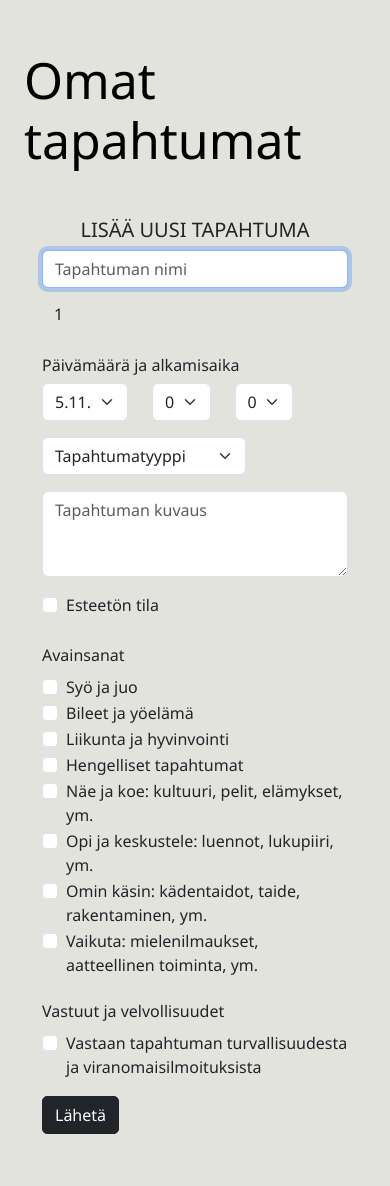
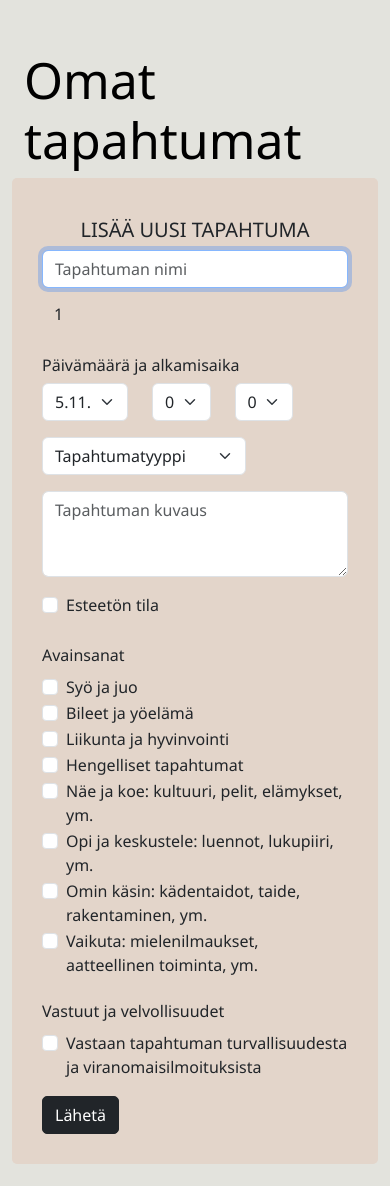
Before and after one commit to johannaelisa/lahde, a PHP site: page /memberpage.php in a window 390 px wide. Shown: the part 68-1254 px from the top of the page. Run offline with PHP 8.4, Linux system fonts and the light colour scheme; the visitor is signed in with stand-in values (Sample User, id 1); data that the repository does not hold is empty; some libraries are stand-ins or nearby versions.

Commit message:
Taustaväri

```diff
--- a/style_memberpage.css
+++ b/style_memberpage.css
@@ -7,7 +7,7 @@
         width: 100%;
         padding: 40px 30px 30px;
         margin-bottom: 0 0 40px;
-        background-color: #E3E3DD !important;
+        background-color: #E3D5CA !important;
     }
 
     h2 {
```
